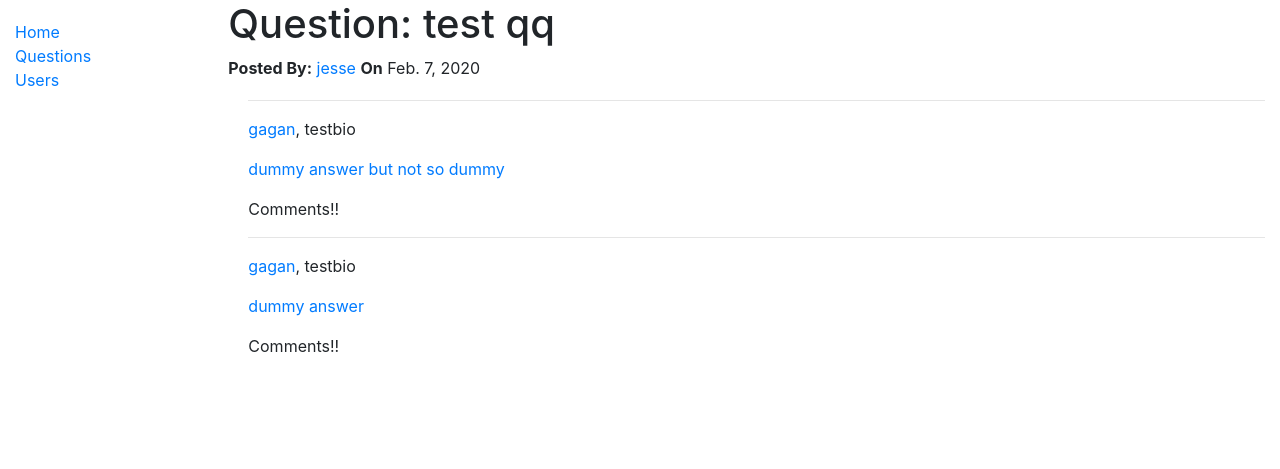
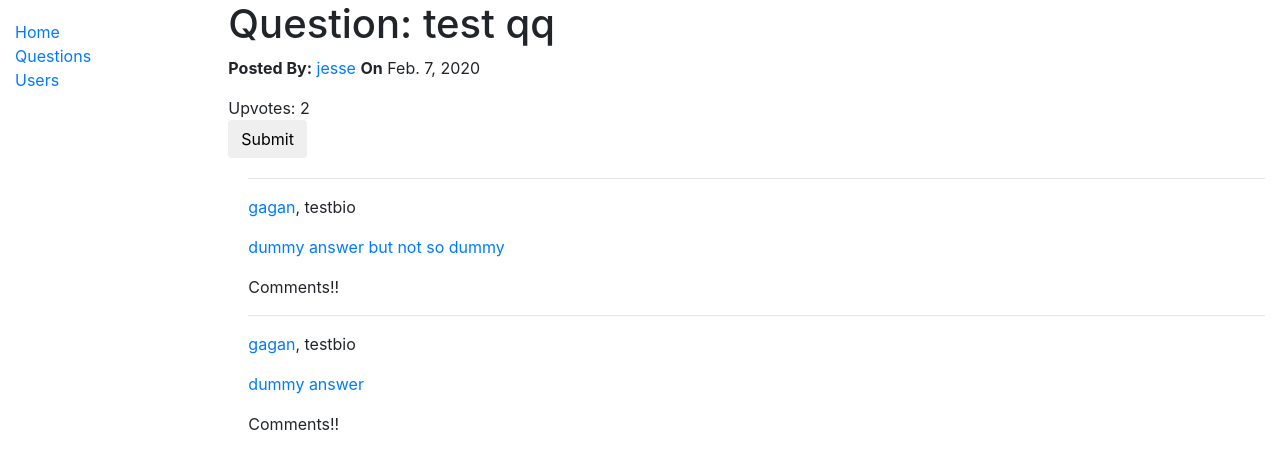
Before and after one commit to thepurplingpoet/quorum, a Django app: page /knowledge/question/5 in a window 1280 px wide. Shown: the top 469 px of the page. Run offline with Django 3.2, Linux system fonts and the light colour scheme; data comes from the database, SQL or seed files in the repository; both versions use the stored data as it was after the commit; data that the repository does not hold is empty; some libraries are stand-ins or nearby versions.

Commit message:
add voting skeleton to question

```diff
--- a/quora/knowledge/templates/knowledge/question_detail.html
+++ b/quora/knowledge/templates/knowledge/question_detail.html
@@ -20,7 +20,14 @@
 
   <p><a href="{% url 'answer_create' question.pk %}">Add Answer</a></p>
     {% endif %}
+    Upvotes: {{ question.upvotes }}
+ <form method="post" action="{% url 'question_vote' question.id %}">
+                        {% csrf_token %}
 
+                          <input type="submit" class="btn" name="upvote">
+
+
+                    </form>
    <div style="margin-left:20px;margin-top:20px">
 
     {% for ans in question.answer_set.all %}
--- a/quora/knowledge/urls.py
+++ b/quora/knowledge/urls.py
@@ -7,6 +7,7 @@ urlpatterns = [
     path('question/<int:pk>', views.QuestionDetail.as_view(), name='question-detail'),
     path('user/<int:pk>', views.UserDetail.as_view(), name='user-detail'),
     path('question/<int:question>/answer/<int:pk>', views.AnswerDetail.as_view(), name = 'answer-detail'),
+    path('question/<int:pk>/', views.question_vote, name='question_vote'),
 
 ]
 
--- a/quora/knowledge/views.py
+++ b/quora/knowledge/views.py
@@ -1,4 +1,4 @@
-from django.shortcuts import render, get_object_or_404
+from django.shortcuts import render, get_object_or_404, redirect
 from django.views import generic
 from django.views.generic.edit import CreateView, UpdateView, DeleteView
 from django.urls import reverse_lazy
@@ -143,3 +143,15 @@ class CommentUpdate(LoginRequiredMixin, UpdateView):
 class CommentDelete(LoginRequiredMixin, DeleteView):
     model=Comment
     success_url = reverse_lazy('question-detail')
+
+def question_vote(request, pk):
+    question = get_object_or_404(Question, pk=pk)
+
+    if request.method == 'POST':
+        upvote = True if "upvote" in request.POST else False
+        user = request.user
+        question.upvotes+=1
+        question.save()
+
+
+    return redirect('index')
```
Also changed, not shown: quora/db.sqlite3.
